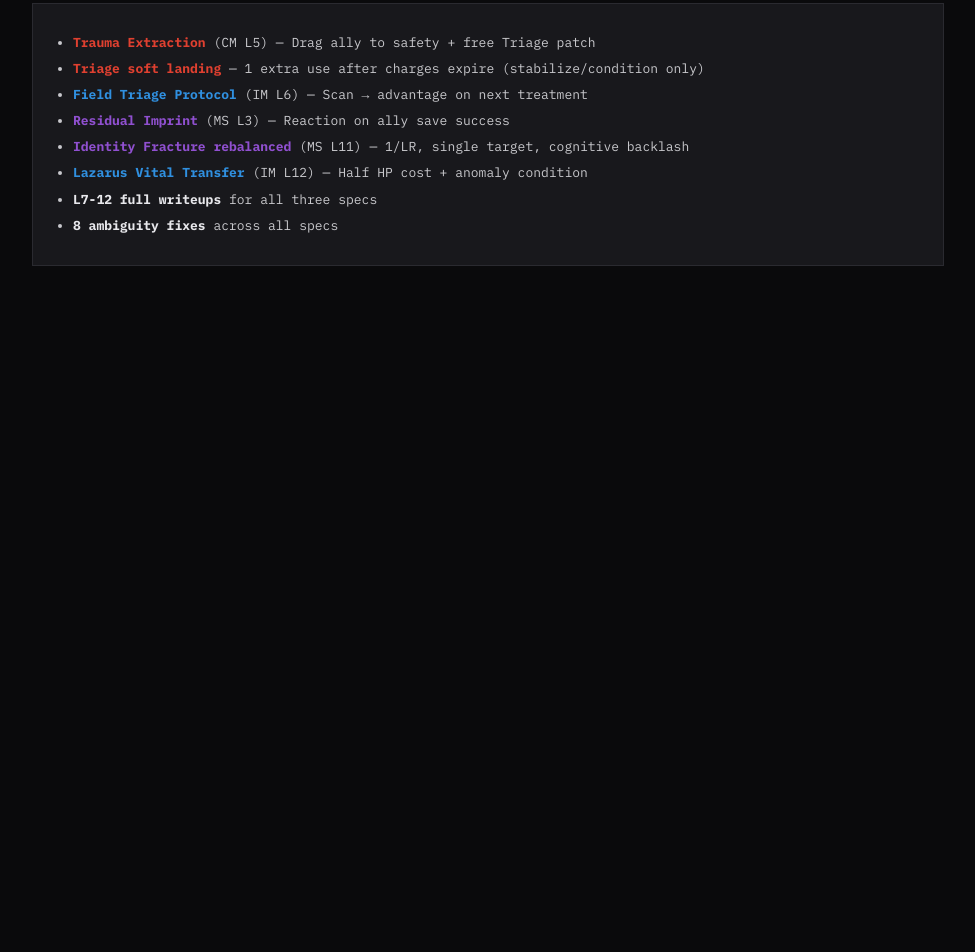
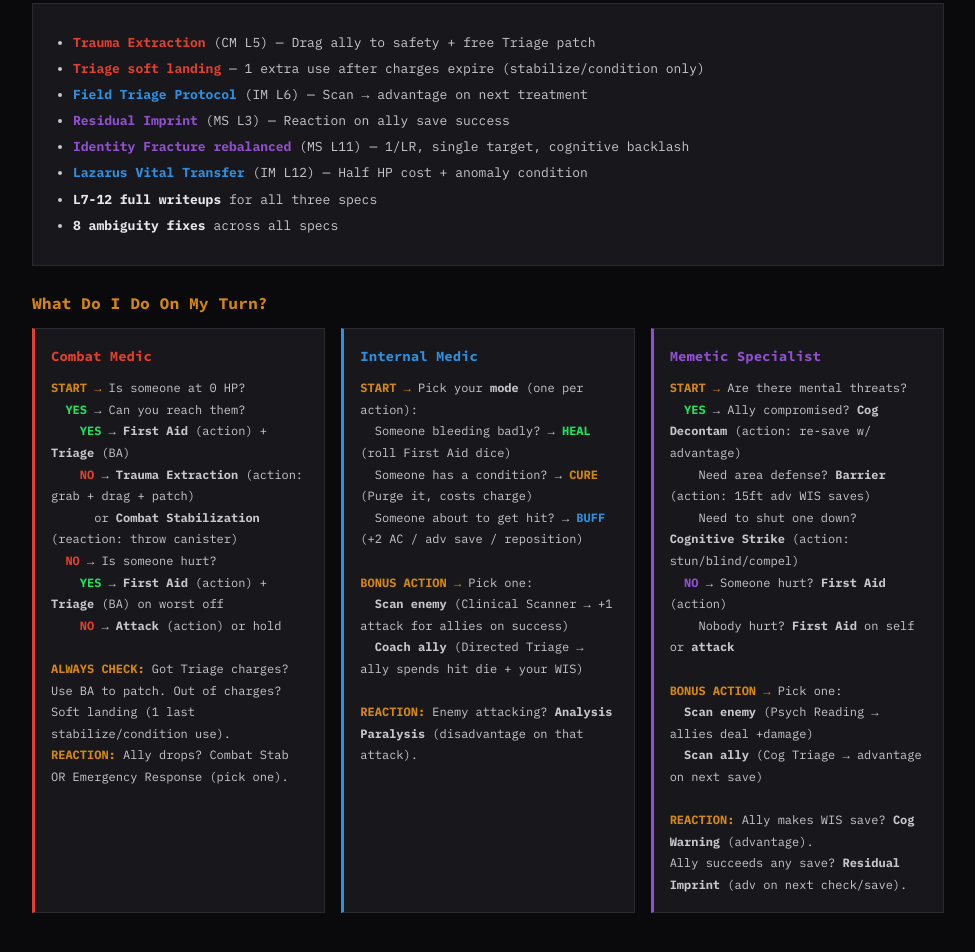
Before and after one commit to Lavfam2003/scp-dnd, a plain HTML site: page index.html in a window 1280 px wide. Shown: the part 1465-2417 px from the top of the page, without its empty margins (152-1127 px from the left). Before the commit the page ends 1771 px from the top, so only its background shows below. Drawn offline with nearby package versions, Linux system fonts and the light colour scheme.

Commit message:
Add turn flowcharts per spec on Overview tab

```diff
--- a/index.html
+++ b/index.html
@@ -787,6 +787,63 @@ body {
       </ul>
     </div>
   </div>
+
+  <h3 style="color:var(--accent);margin-bottom:12px;font-family:'Source Code Pro',monospace;margin-top:24px;">What Do I Do On My Turn?</h3>
+
+  <div style="display:grid;grid-template-columns:repeat(auto-fit,minmax(280px,1fr));gap:16px;margin-bottom:24px;">
+
+    <!-- CM Flowchart -->
+    <div class="dm-section" style="border-left:3px solid var(--cm-color);padding:16px;">
+      <h3 style="color:var(--cm-color);margin-bottom:10px;border:0;padding:0;">Combat Medic</h3>
+      <div style="font-size:12px;line-height:1.8;color:var(--text);">
+        <strong style="color:var(--accent);">START &rarr;</strong> Is someone at 0 HP?<br>
+        &nbsp;&nbsp;<strong style="color:#20e060;">YES</strong> &rarr; Can you reach them?<br>
+        &nbsp;&nbsp;&nbsp;&nbsp;<strong style="color:#20e060;">YES</strong> &rarr; <strong>First Aid</strong> (action) + <strong>Triage</strong> (BA)<br>
+        &nbsp;&nbsp;&nbsp;&nbsp;<strong style="color:var(--cm-color);">NO</strong> &rarr; <strong>Trauma Extraction</strong> (action: grab + drag + patch)<br>
+        &nbsp;&nbsp;&nbsp;&nbsp;&nbsp;&nbsp;or <strong>Combat Stabilization</strong> (reaction: throw canister)<br>
+        &nbsp;&nbsp;<strong style="color:var(--cm-color);">NO</strong> &rarr; Is someone hurt?<br>
+        &nbsp;&nbsp;&nbsp;&nbsp;<strong style="color:#20e060;">YES</strong> &rarr; <strong>First Aid</strong> (action) + <strong>Triage</strong> (BA) on worst off<br>
+        &nbsp;&nbsp;&nbsp;&nbsp;<strong style="color:var(--cm-color);">NO</strong> &rarr; <strong>Attack</strong> (action) or hold<br><br>
+        <strong style="color:var(--accent);">ALWAYS CHECK:</strong> Got Triage charges? Use BA to patch. Out of charges? Soft landing (1 last stabilize/condition use).<br>
+        <strong style="color:var(--accent);">REACTION:</strong> Ally drops? Combat Stab OR Emergency Response (pick one).
+      </div>
+    </div>
+
+    <!-- IM Flowchart -->
+    <div class="dm-section" style="border-left:3px solid var(--im-color);padding:16px;">
+      <h3 style="color:var(--im-color);margin-bottom:10px;border:0;padding:0;">Internal Medic</h3>
+      <div style="font-size:12px;line-height:1.8;color:var(--text);">
+        <strong style="color:var(--accent);">START &rarr;</strong> Pick your <strong>mode</strong> (one per action):<br>
+        &nbsp;&nbsp;Someone bleeding badly? &rarr; <strong style="color:#20e060;">HEAL</strong> (roll First Aid dice)<br>
+        &nbsp;&nbsp;Someone has a condition? &rarr; <strong style="color:var(--accent);">CURE</strong> (Purge it, costs charge)<br>
+        &nbsp;&nbsp;Someone about to get hit? &rarr; <strong style="color:var(--im-color);">BUFF</strong> (+2 AC / adv save / reposition)<br><br>
+        <strong style="color:var(--accent);">BONUS ACTION &rarr;</strong> Pick one:<br>
+        &nbsp;&nbsp;<strong>Scan enemy</strong> (Clinical Scanner &rarr; +1 attack for allies on success)<br>
+        &nbsp;&nbsp;<strong>Coach ally</strong> (Directed Triage &rarr; ally spends hit die + your WIS)<br><br>
+        <strong style="color:var(--accent);">REACTION:</strong> Enemy attacking? <strong>Analysis Paralysis</strong> (disadvantage on that attack).
+      </div>
+    </div>
+
+    <!-- MS Flowchart -->
+    <div class="dm-section" style="border-left:3px solid var(--ms-color);padding:16px;">
+      <h3 style="color:var(--ms-color);margin-bottom:10px;border:0;padding:0;">Memetic Specialist</h3>
+      <div style="font-size:12px;line-height:1.8;color:var(--text);">
+        <strong style="color:var(--accent);">START &rarr;</strong> Are there mental threats?<br>
+        &nbsp;&nbsp;<strong style="color:#20e060;">YES</strong> &rarr; Ally compromised? <strong>Cog Decontam</strong> (action: re-save w/ advantage)<br>
+        &nbsp;&nbsp;&nbsp;&nbsp;Need area defense? <strong>Barrier</strong> (action: 15ft adv WIS saves)<br>
+        &nbsp;&nbsp;&nbsp;&nbsp;Need to shut one down? <strong>Cognitive Strike</strong> (action: stun/blind/compel)<br>
+        &nbsp;&nbsp;<strong style="color:var(--ms-color);">NO</strong> &rarr; Someone hurt? <strong>First Aid</strong> (action)<br>
+        &nbsp;&nbsp;&nbsp;&nbsp;Nobody hurt? <strong>First Aid</strong> on self or <strong>attack</strong><br><br>
+        <strong style="color:var(--accent);">BONUS ACTION &rarr;</strong> Pick one:<br>
+        &nbsp;&nbsp;<strong>Scan enemy</strong> (Psych Reading &rarr; allies deal +damage)<br>
+        &nbsp;&nbsp;<strong>Scan ally</strong> (Cog Triage &rarr; advantage on next save)<br><br>
+        <strong style="color:var(--accent);">REACTION:</strong> Ally makes WIS save? <strong>Cog Warning</strong> (advantage).<br>
+        Ally succeeds any save? <strong>Residual Imprint</strong> (adv on next check/save).
+      </div>
+    </div>
+
+  </div>
+
 </div>
 
 <!-- ===================== BASE MEDIC TAB ===================== -->
```
